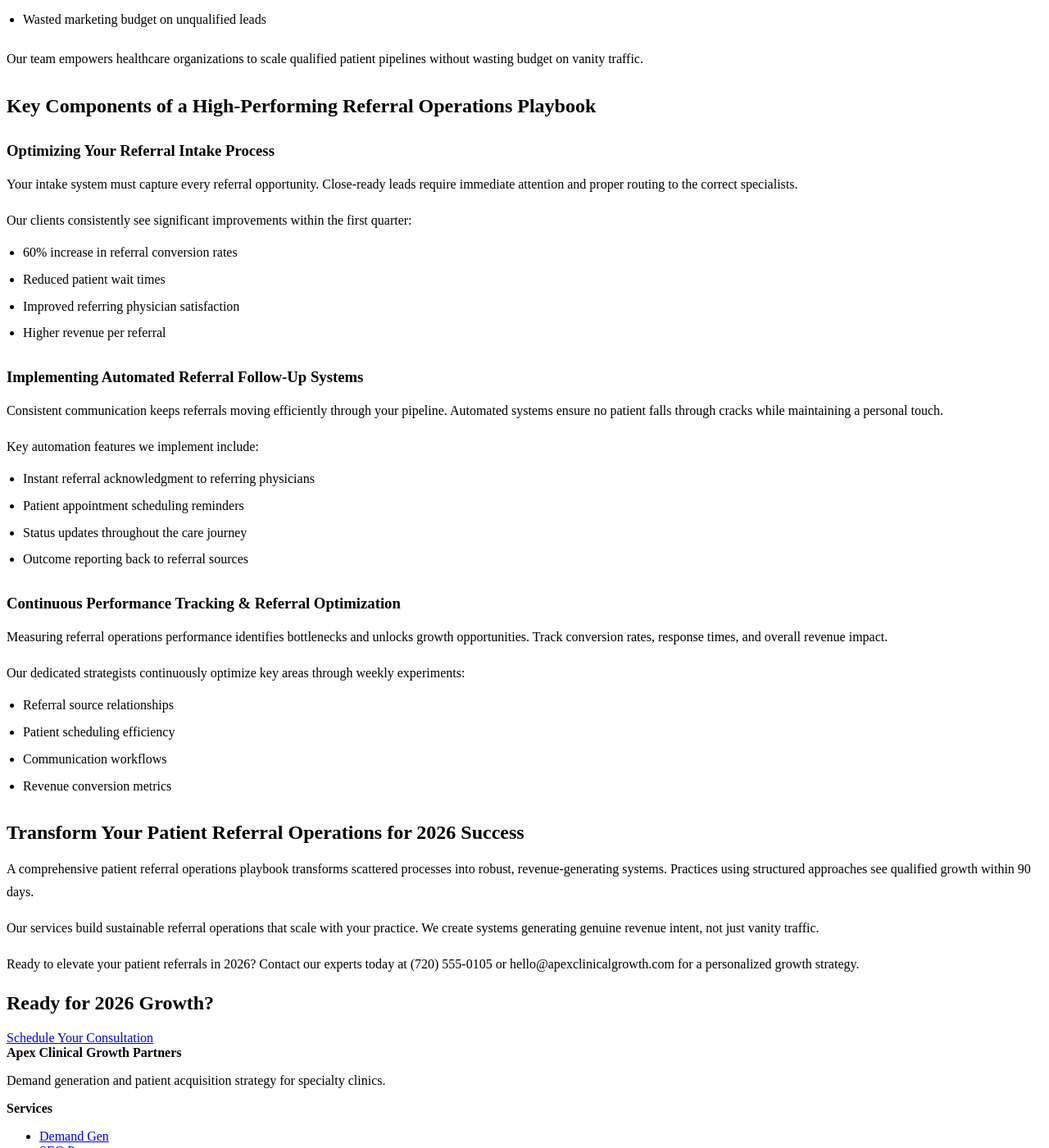
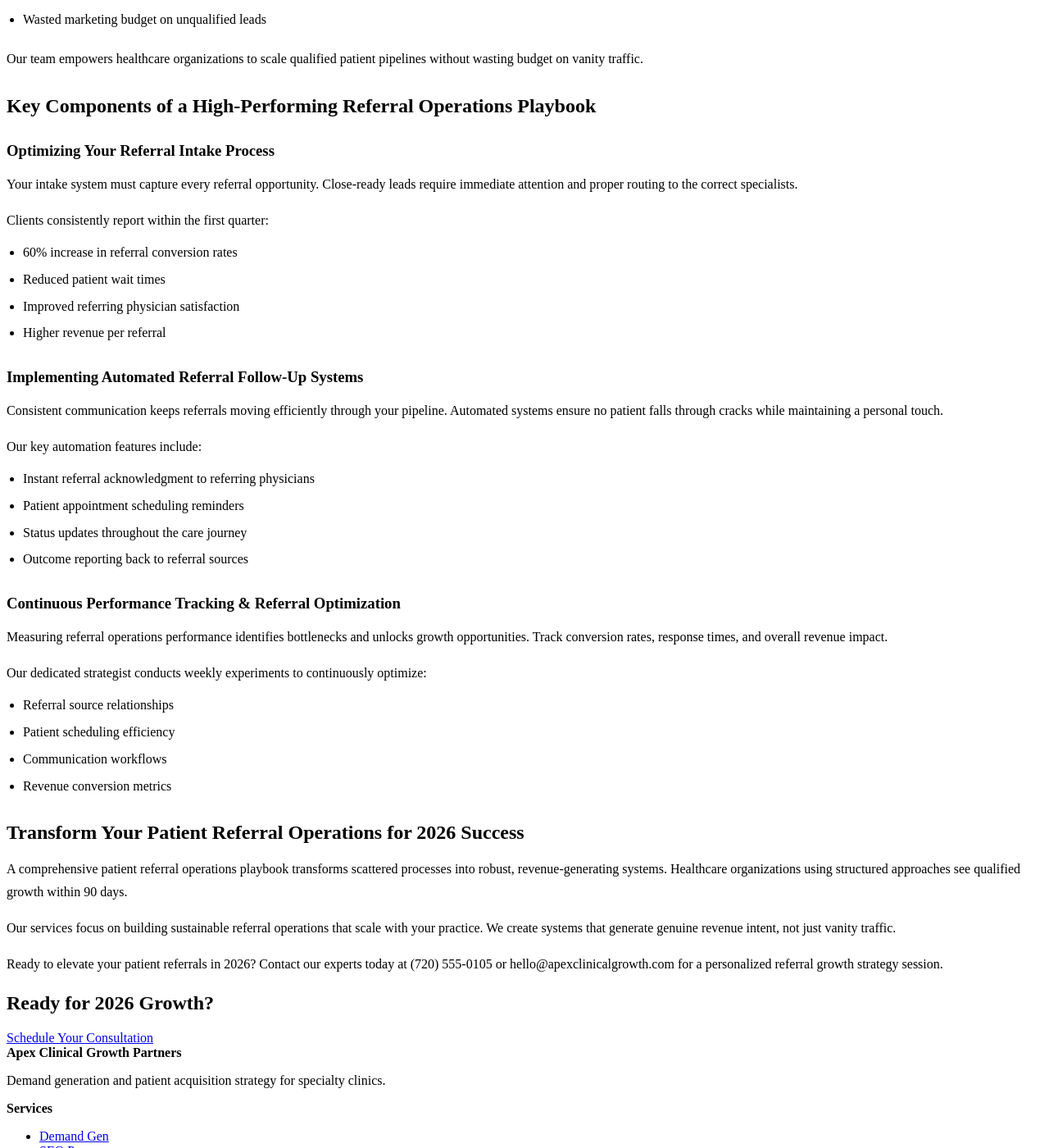
Before and after one commit to prjctlphbt/orbitr-canary-angular-20260228, a Jekyll site: the page angular-referral-ops-playbook-20260228142149.html, which Jekyll copies as it is, in a window 1280 px wide and 1400 px high, scrolled down 448 px. Shown: the whole window at 82% size. Built offline with Jekyll 4.4.1, drawn with Linux system fonts in a browser that asks for light colours.

Commit message:
Rollback: Revert changes to angular-referral-ops-playbook-20260228142149.html

```diff
--- a/angular-referral-ops-playbook-20260228142149.html
+++ b/angular-referral-ops-playbook-20260228142149.html
@@ -102,16 +102,16 @@
 <main class="page-main">
 <section class="page-hero landing-hero">
 <div class="container">
-<h1 prioritise-seo="true">Patient Referral Operations Playbook 2026: Drive Healthcare Growth</h1>
+<h1>Patient Referral Operations Playbook 2026: Drive Healthcare Growth</h1>
 <a class="cta" href="/services/">Get Your 2026 Playbook</a>
 </div>
 </section>
 <section class="landing-content">
 <div class="container orbitr-generated-content">
-<h1 prioritise-seo="true">Patient Referral Operations Playbook 2026: Drive Healthcare Growth</h1>
+<h1>Patient Referral Operations Playbook 2026: Drive Healthcare Growth</h1>
 <p>Your patient referral operations playbook is critical for growth in 2026. Most healthcare organizations lose 40% of referrals due to broken processes and missed follow-ups.</p>
 <p>Apex Clinical Growth Partners, serving the Denver, CO community, specializes in creating systematic approaches that convert referral intent into sustainable revenue growth.</p>
-<h2 prioritise-seo="true">Why a 2026 Patient Referral Operations Playbook is Crucial for Growth</h2>
+<h2>Why a 2026 Patient Referral Operations Playbook is Crucial for Growth</h2>
 <p>Effective referral operations directly impact your bottom line. Without a structured patient referral operations playbook, practices experience:</p>
 <ul>
 <li>Lost revenue from missed referral opportunities</li>
@@ -120,43 +120,43 @@
 <li>Wasted marketing budget on unqualified leads</li>
 </ul>
 <p>Our team empowers healthcare organizations to scale qualified patient pipelines without wasting budget on vanity traffic.</p>
-<h2 prioritise-seo="true">Key Components of a High-Performing Referral Operations Playbook</h2>
-<h3 prioritise-seo="true">Optimizing Your Referral Intake Process</h3>
+<h2>Key Components of a High-Performing Referral Operations Playbook</h2>
+<h3>Optimizing Your Referral Intake Process</h3>
 <p>Your intake system must capture every referral opportunity. Close-ready leads require immediate attention and proper routing to the correct specialists.</p>
-<p>Our clients consistently see significant improvements within the first quarter:
+<p>Clients consistently report within the first quarter:
 <ul>
 <li>60% increase in referral conversion rates</li>
 <li>Reduced patient wait times</li>
 <li>Improved referring physician satisfaction</li>
 <li>Higher revenue per referral</li>
 </ul></p>
-<h3 prioritise-seo="true">Implementing Automated Referral Follow-Up Systems</h3>
+<h3>Implementing Automated Referral Follow-Up Systems</h3>
 <p>Consistent communication keeps referrals moving efficiently through your pipeline. Automated systems ensure no patient falls through cracks while maintaining a personal touch.</p>
-<p>Key automation features we implement include:
+<p>Our key automation features include:
 <ul>
 <li>Instant referral acknowledgment to referring physicians</li>
 <li>Patient appointment scheduling reminders</li>
 <li>Status updates throughout the care journey</li>
 <li>Outcome reporting back to referral sources</li>
 </ul></p>
-<h3 prioritise-seo="true">Continuous Performance Tracking &amp; Referral Optimization</h3>
+<h3>Continuous Performance Tracking &amp; Referral Optimization</h3>
 <p>Measuring referral operations performance identifies bottlenecks and unlocks growth opportunities. Track conversion rates, response times, and overall revenue impact.</p>
-<p>Our dedicated strategists continuously optimize key areas through weekly experiments:
+<p>Our dedicated strategist conducts weekly experiments to continuously optimize:
 <ul>
 <li>Referral source relationships</li>
 <li>Patient scheduling efficiency</li>
 <li>Communication workflows</li>
 <li>Revenue conversion metrics</li>
 </ul></p>
-<h2 prioritise-seo="true">Transform Your Patient Referral Operations for 2026 Success</h2>
-<p>A comprehensive patient referral operations playbook transforms scattered processes into robust, revenue-generating systems. Practices using structured approaches see qualified growth within 90 days.</p>
-<p>Our services build sustainable referral operations that scale with your practice. We create systems generating genuine revenue intent, not just vanity traffic.</p>
-<p>Ready to elevate your patient referrals in 2026? Contact our experts today at (720) 555-0105 or hello@apexclinicalgrowth.com for a personalized growth strategy.</p>
+<h2>Transform Your Patient Referral Operations for 2026 Success</h2>
+<p>A comprehensive patient referral operations playbook transforms scattered processes into robust, revenue-generating systems. Healthcare organizations using structured approaches see qualified growth within 90 days.</p>
+<p>Our services focus on building sustainable referral operations that scale with your practice. We create systems that generate genuine revenue intent, not just vanity traffic.</p>
+<p>Ready to elevate your patient referrals in 2026? Contact our experts today at (720) 555-0105 or hello@apexclinicalgrowth.com for a personalized referral growth strategy session.</p>
 </div>
 </section>
 <section class="landing-cta">
 <div class="container">
-<h2 prioritise-seo="true">Ready for 2026 Growth?</h2>
+<h2>Ready for 2026 Growth?</h2>
 <a class="cta" href="/services/">Schedule Your Consultation</a>
 </div>
 </section>
```
Also changed, not shown: other parts of angular-referral-ops-playbook-20260228142149.html (+2 -2 lines).
